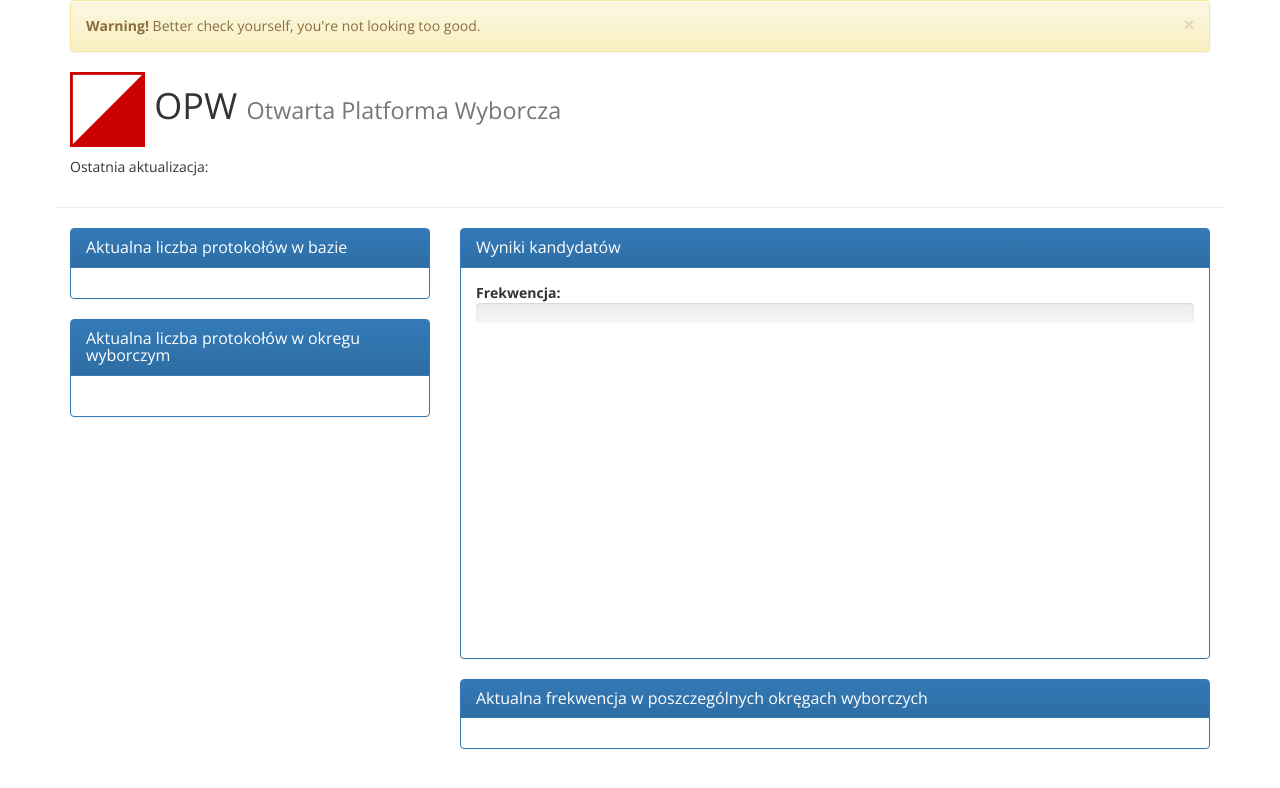
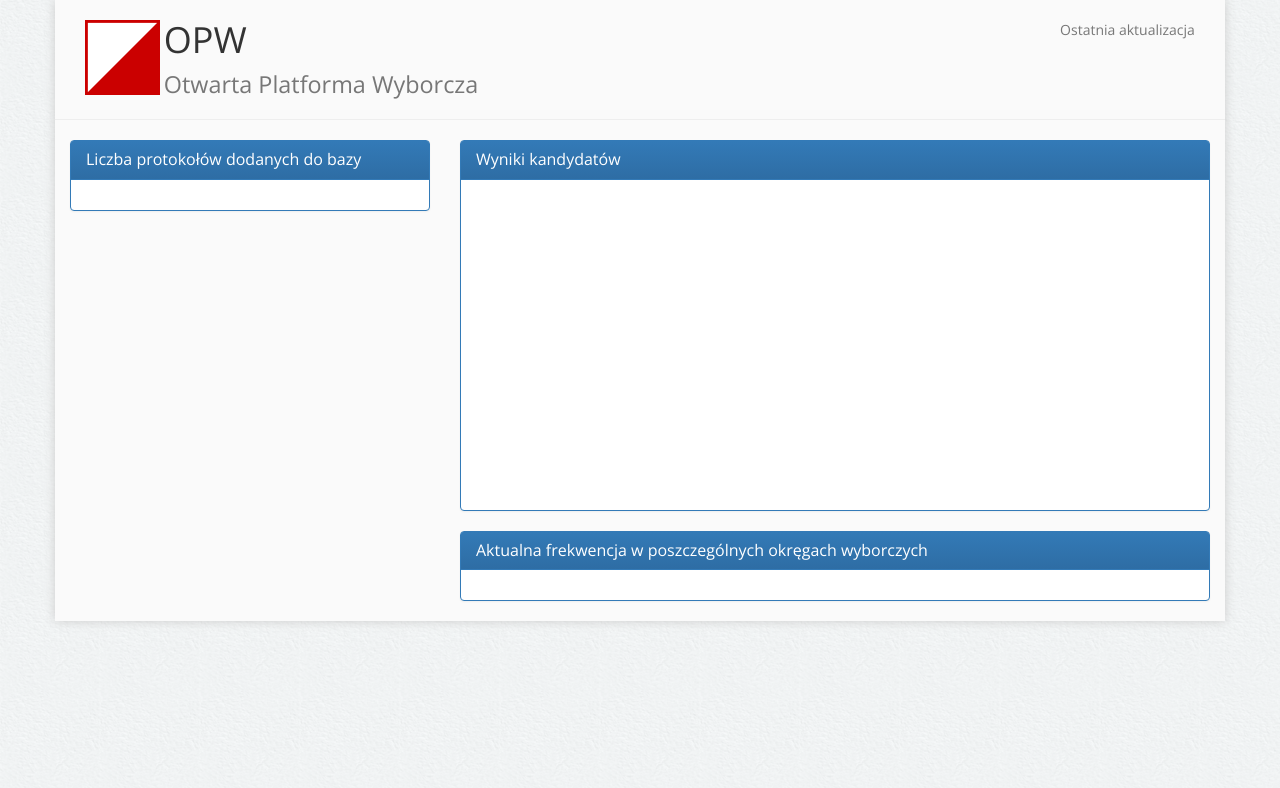
Before and after one commit to OtwartaPlatformaWyborcza/OPW-dashboard-jQuery, a plain HTML site: page opw-dashboard-jquery/public_html/index.html in a window 1280 px wide. Drawn offline with nearby package versions, Linux system fonts and the light colour scheme; a script that the page names is missing.

Commit message:
New layout

```diff
--- a/opw-dashboard-jquery/public_html/css/style.css
+++ b/opw-dashboard-jquery/public_html/css/style.css
@@ -1,5 +1,20 @@
 body {
 	font-family: 'Open Sans', sans-serif;
+	background-image: url("../img/bg.png");
+}
+
+.container {
+	background-color: #FAFAFA;
+	box-shadow: 0 0 10px #CCC;
+	padding-top: 20px;
+}
+
+.panel-title span {
+	float: right;
+}
+
+.logo h1, .logo h2 {
+	margin: 0;
 }
 
 .data-point-label {
--- a/opw-dashboard-jquery/public_html/index.html
+++ b/opw-dashboard-jquery/public_html/index.html
@@ -20,32 +20,27 @@
 <body>
     <div class="container">
 
-        <div class="alert alert-warning alert-dismissible" role="alert">
-            <button type="button" class="close" data-dismiss="alert" aria-label="Close"><span aria-hidden="true">&times;</span></button>
-            <strong>Warning!</strong> Better check yourself, you're not looking too good.
+        <div class="row logo">
+            <div class="col-md-10">
+                <div class="col-md-1"><img src="img/logo.png"></div>
+                <div class="col-md-5">
+                    <h1>OPW</h1>
+                    <h1><small>Otwarta Platforma Wyborcza</small></h1>
+                </div>
+            </div>
+            <div class="col-md-2 text-center"><p id="aktualizacja" class="text-muted">Ostatnia aktualizacja </p></div>
         </div>
 
-        <h1><img src="img/logo.png"> OPW <small>Otwarta Platforma Wyborcza</small></h1>
-        <p id="aktualizacja">Ostatnia aktualizacja: </p>
         <div class="row">
             <hr>
             <!-- lewy -->
             <div class="col-md-4">
                 <div class="panel panel-primary">
                     <div class="panel-heading">
-                        <h3 class="panel-title">Aktualna liczba protokołów w bazie</h3>
+                        <h3 class="panel-title">Liczba protokołów dodanych do bazy</h3>
                     </div>
                     <div class="panel-body">
                         <div id="gauge"></div>
-                    </div>
-                </div>
-
-                <div class="panel panel-primary">
-                    <div class="panel-heading">
-                        <h3 class="panel-title">Aktualna liczba protokołów w okregu wyborczym</h3>
-                    </div>
-                    <div class="panel-body">
-                        <ul id="test3"></ul>
                     </div>
                 </div>
             </div>
@@ -58,10 +53,6 @@
                         <h3 class="panel-title">Wyniki kandydatów</h3>
                     </div>
                     <div id="main" class="panel-body">
-                        <b>Frekwencja:</b>
-                        <div class="progress">
-                            <div id="progress-frekwencja" class="progress-bar progress-bar-danger" role="progressbar" aria-valuenow="40" aria-valuemin="0" aria-valuemax="100"></div>
-                        </div>
                         <div id="wykres2"></div>
                     </div>
                 </div>
```
Also changed, not shown: opw-dashboard-jquery/public_html/img/bg.png (added).
